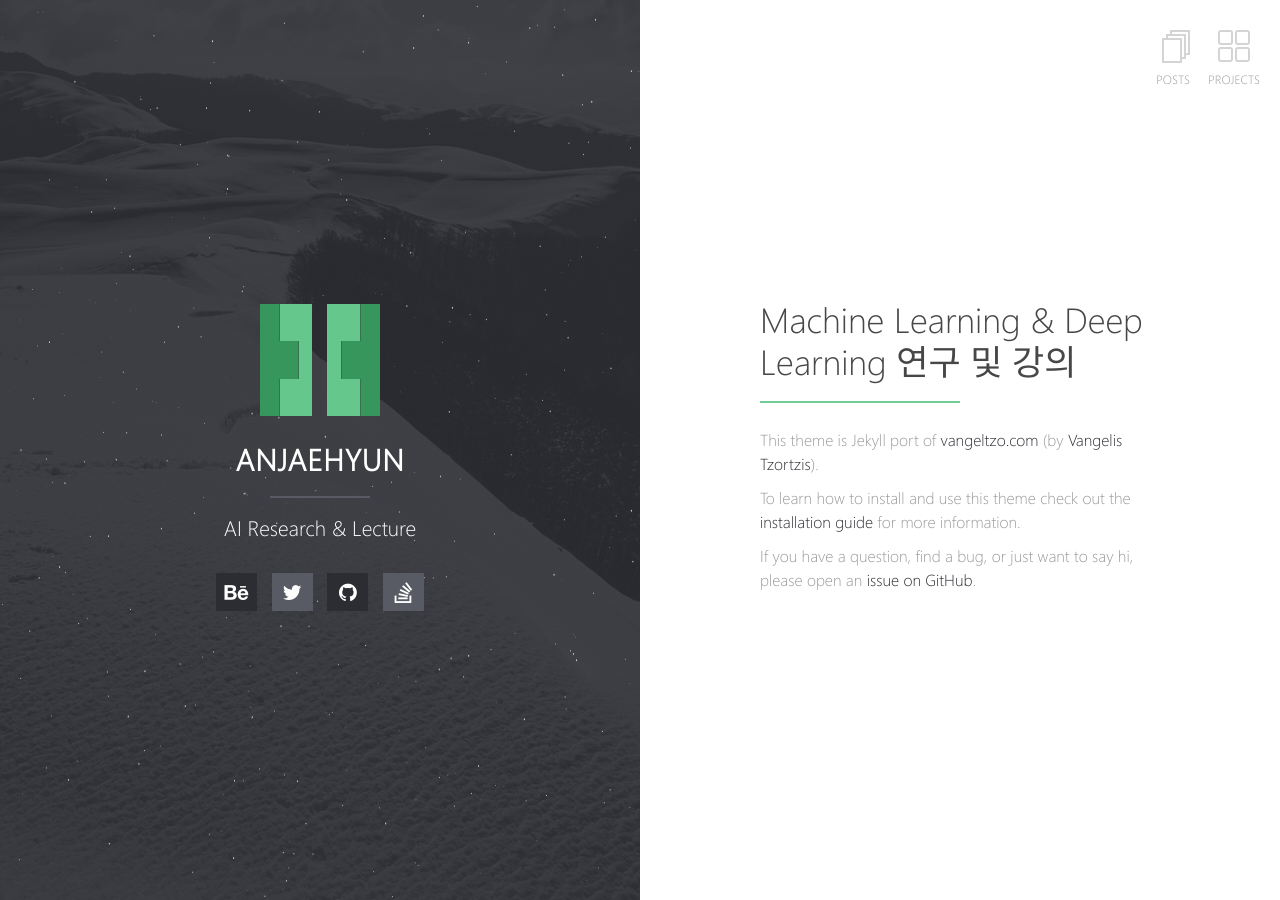
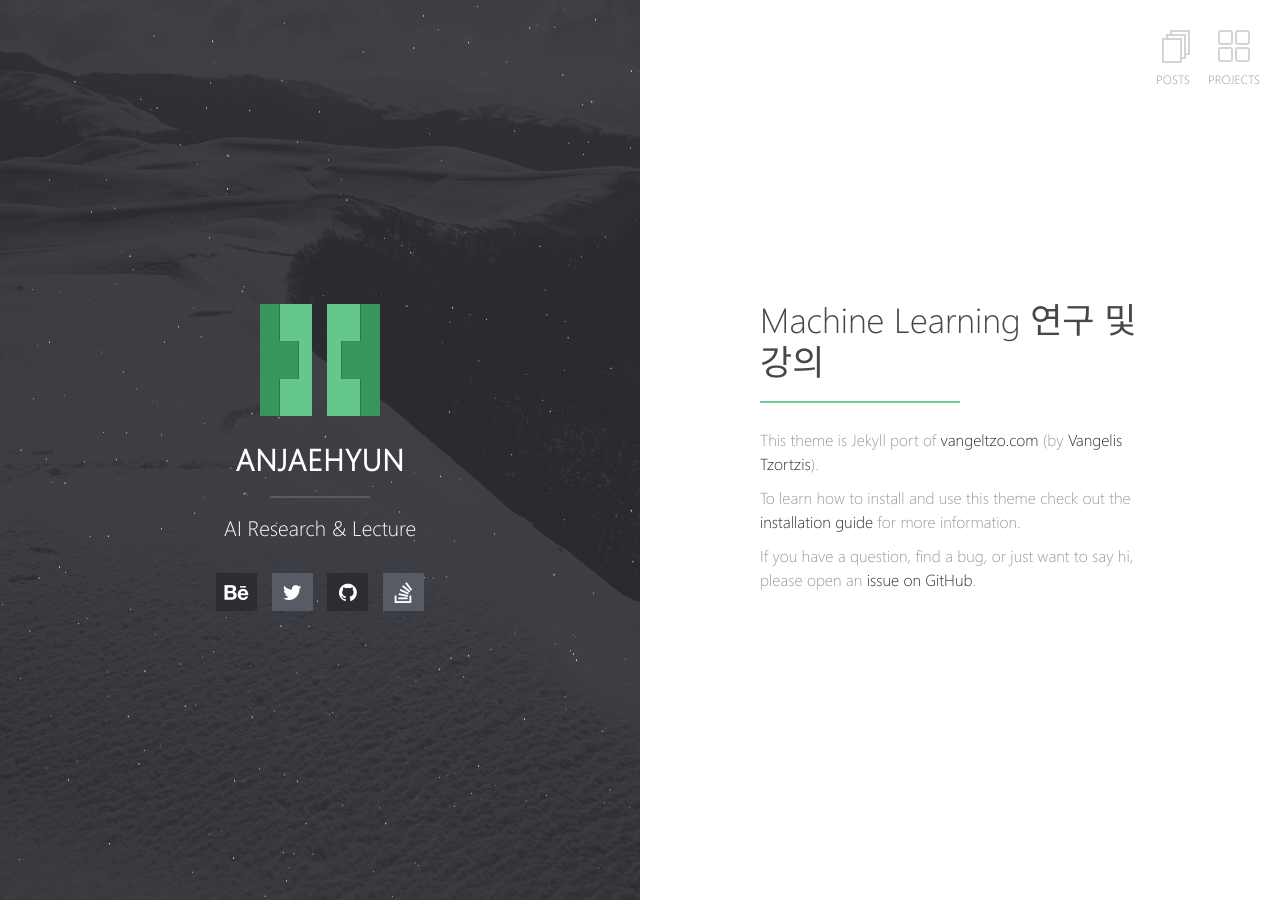
Before and after one commit to anjaehyun17/anjaehyun17.github.io, a Jekyll site: the page built from index.md, in a window 1280 px wide. Built offline with Jekyll 4.4.1, drawn with Linux system fonts in a browser that asks for light colours; our own code applies the rules of GitHub Pages for plain Markdown files.

Commit message:
blog init

```diff
--- a/index.md
+++ b/index.md
@@ -1,7 +1,7 @@
 ---
 layout: home
 ---
-# Machine Learning & Deep Learning 연구 및 강의
+# Machine Learning 연구 및 강의
 
 This theme is Jekyll port of [vangeltzo.com](http://vangeltzo.com/) (by [Vangelis Tzortzis](https://github.com/srekoble)).
 
```
